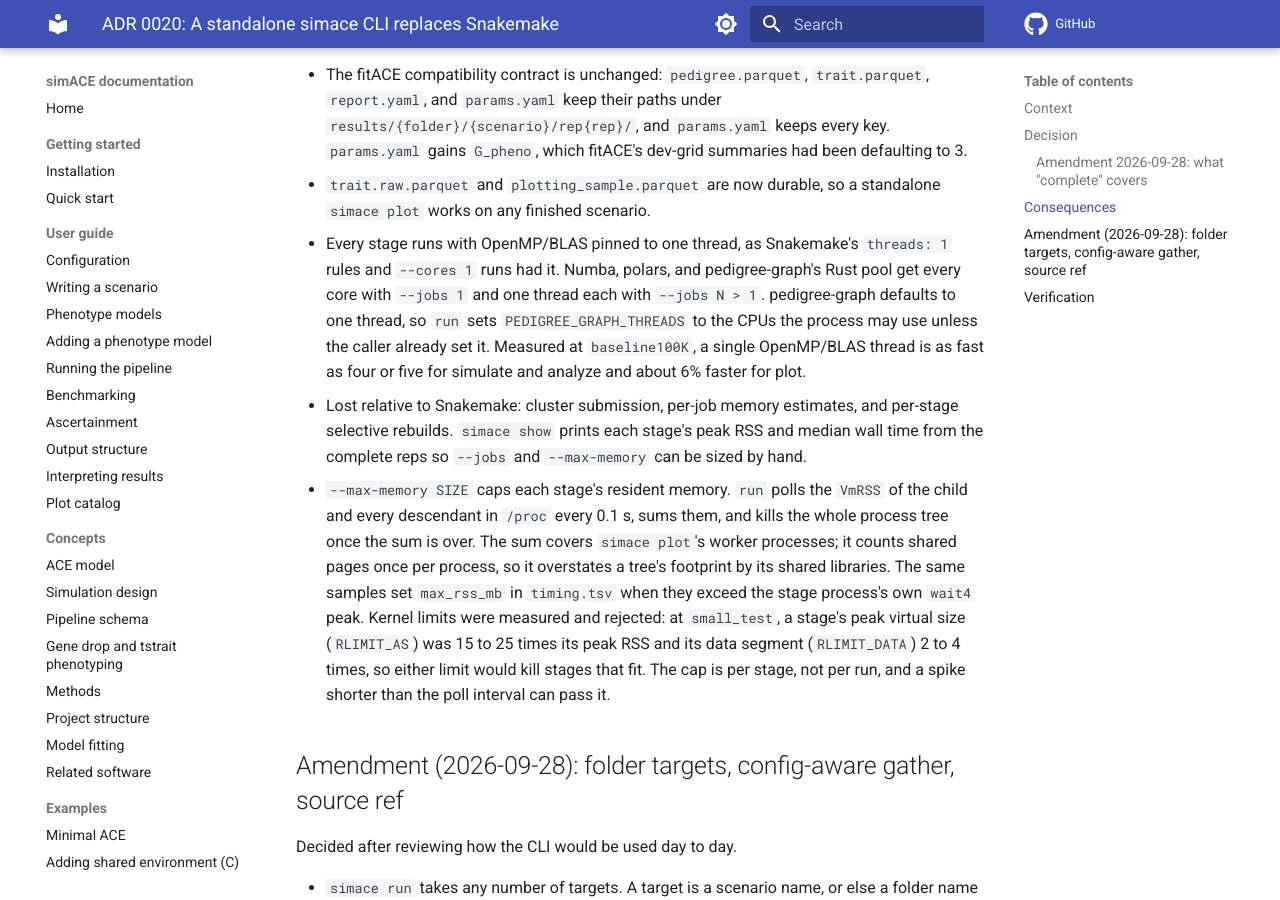
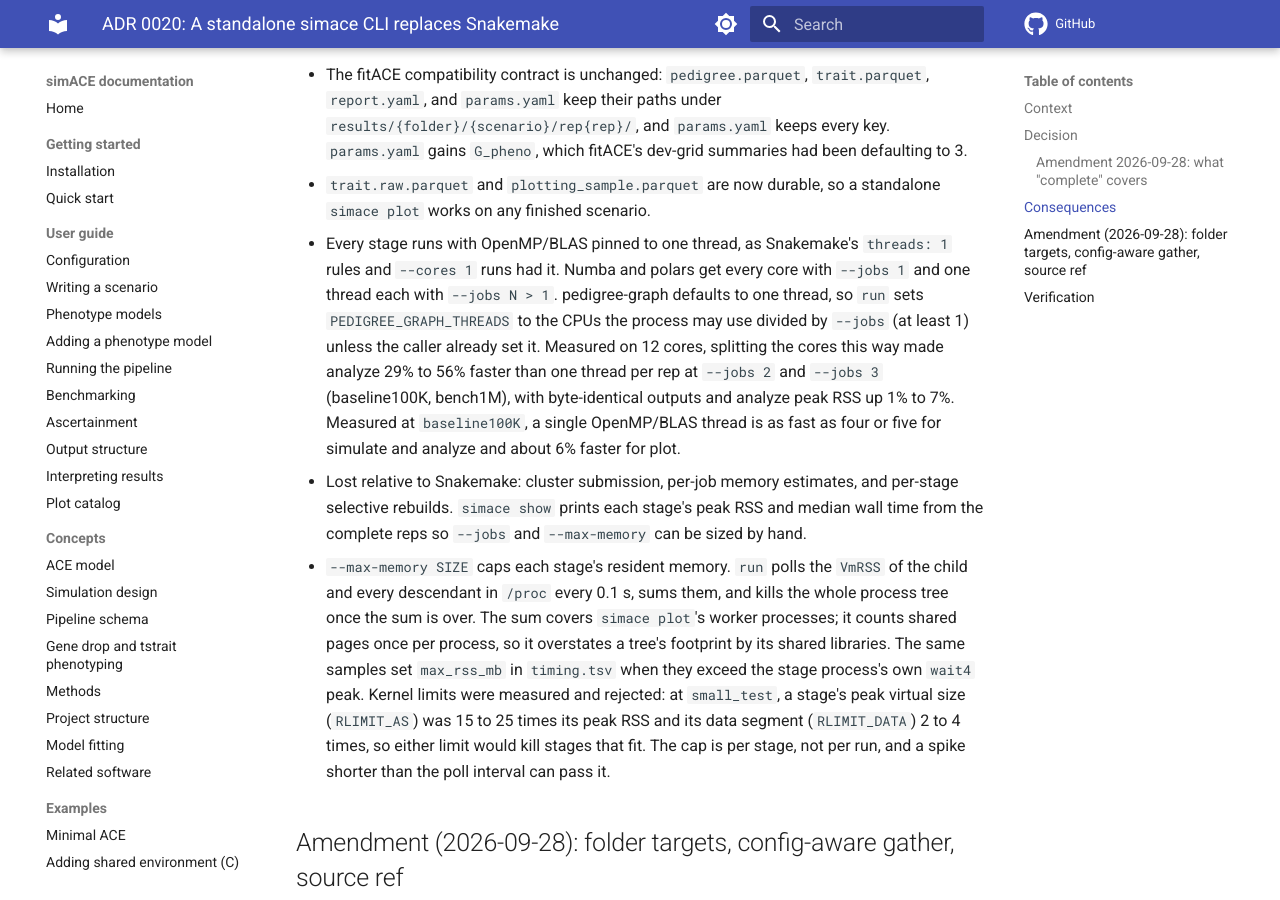
Before and after one commit to rwaples/simACE, an MkDocs documentation site: the page built from docs/adr/0020-standalone-simace-cli.md, in a window 1280 px wide and 900 px high, scrolled down 2355 px. Built offline with MkDocs 1.6.1 and Material for MkDocs 9.7.7, drawn with Linux system fonts in a browser that asks for light colours; comment, search, counter and statistics services are not loaded.

Commit message:
Split pedigree-graph's cores across concurrent reps
simace run gave pedigree-graph every core with --jobs 1 but one thread
per rep with --jobs N > 1, so analyze's relationship-pair extraction ran
serially whenever reps ran concurrently. This is the CLI's side of dev's
807f462, which handed the Snakemake rule's thread budget to the engine.
Each child now gets PEDIGREE_GRAPH_THREADS = cores // jobs (at least 1)
unless the caller set it; numba and polars stay pinned to one thread.

Medians of interleaved A/B runs of concurrent analyze stages on 12
cores, one thread per rep against the split; all outputs byte-identical:

  baseline100K --jobs 3 (4 threads): wall -47%, peak RSS +1.0%
  baseline100K --jobs 2 (6 threads): wall -56%, peak RSS +3.4%
  bench1M      --jobs 3 (4 threads): wall -29%, peak RSS +2.1%
  bench1M      --jobs 2 (6 threads): wall -35%, peak RSS +7.1%

The bench1M --jobs 2 peak (976 MB) stays below the same stage's peak
with --jobs 1 on all cores (1134 MB, single run).

```diff
--- a/docs/adr/0020-standalone-simace-cli.md
+++ b/docs/adr/0020-standalone-simace-cli.md
@@ -102,11 +102,14 @@ through its own Snakemake and did not depend on simACE's rules.
 - `trait.raw.parquet` and `plotting_sample.parquet` are now durable, so a
   standalone `simace plot` works on any finished scenario.
 - Every stage runs with OpenMP/BLAS pinned to one thread, as Snakemake's
-  `threads: 1` rules and `--cores 1` runs had it. Numba, polars, and
-  pedigree-graph's Rust pool get every core with `--jobs 1` and one thread
-  each with `--jobs N > 1`. pedigree-graph defaults to one thread, so `run`
-  sets `PEDIGREE_GRAPH_THREADS` to the CPUs the process may use unless the
-  caller already set it. Measured at
+  `threads: 1` rules and `--cores 1` runs had it. Numba and polars get
+  every core with `--jobs 1` and one thread each with `--jobs N > 1`.
+  pedigree-graph defaults to one thread, so `run` sets
+  `PEDIGREE_GRAPH_THREADS` to the CPUs the process may use divided by
+  `--jobs` (at least 1) unless the caller already set it. Measured on 12
+  cores, splitting the cores this way made analyze 29% to 56% faster than
+  one thread per rep at `--jobs 2` and `--jobs 3` (baseline100K, bench1M),
+  with byte-identical outputs and analyze peak RSS up 1% to 7%. Measured at
   `baseline100K`, a single OpenMP/BLAS thread is as fast as four or five for
   simulate and analyze and about 6% faster for plot.
 - Lost relative to Snakemake: cluster submission, per-job memory estimates,
```
Also changed, not shown: CLAUDE.md (+1 -1 lines), docs/user-guide/running-the-pipeline.md (+1 -1 lines), 2 other files.
